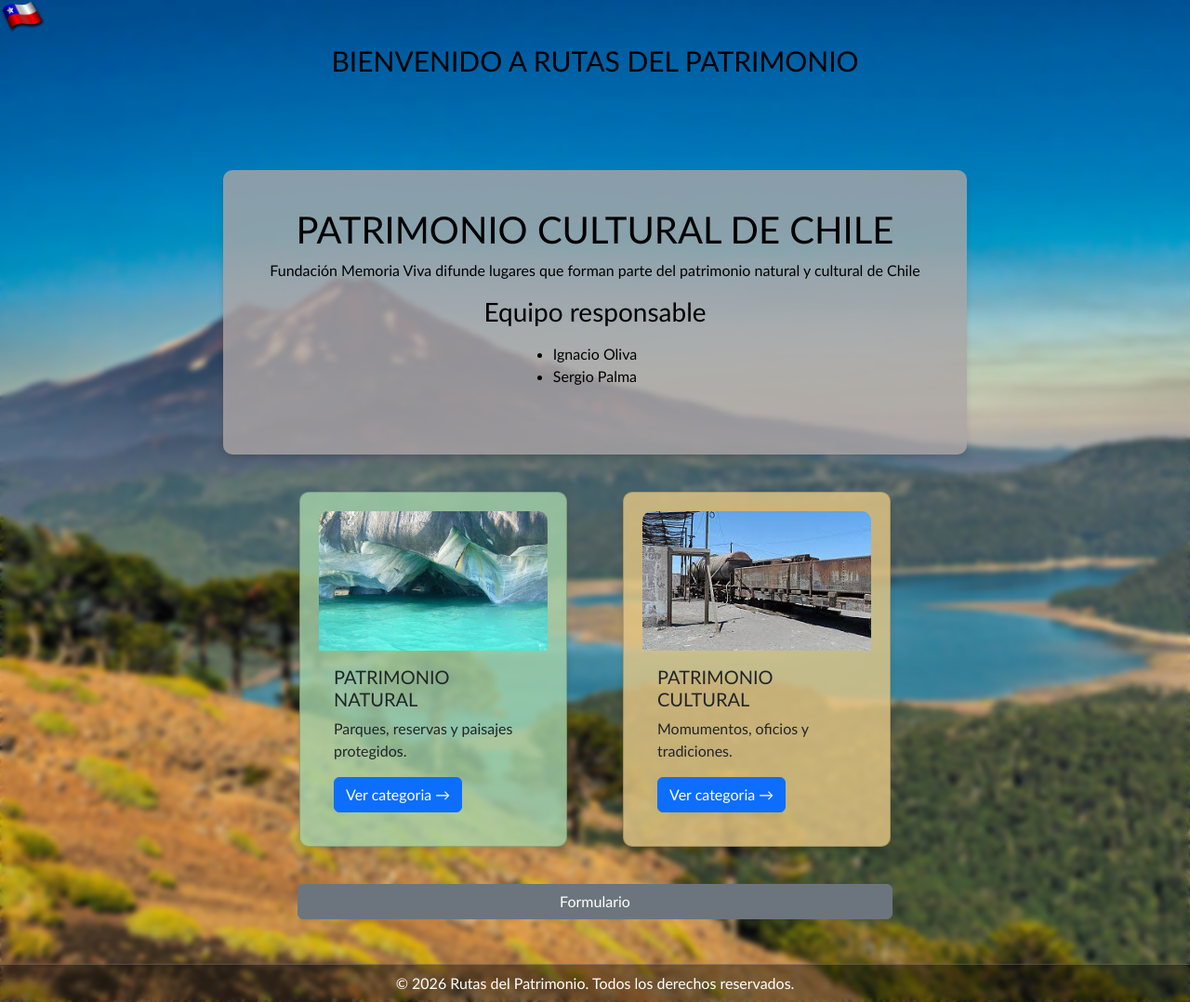
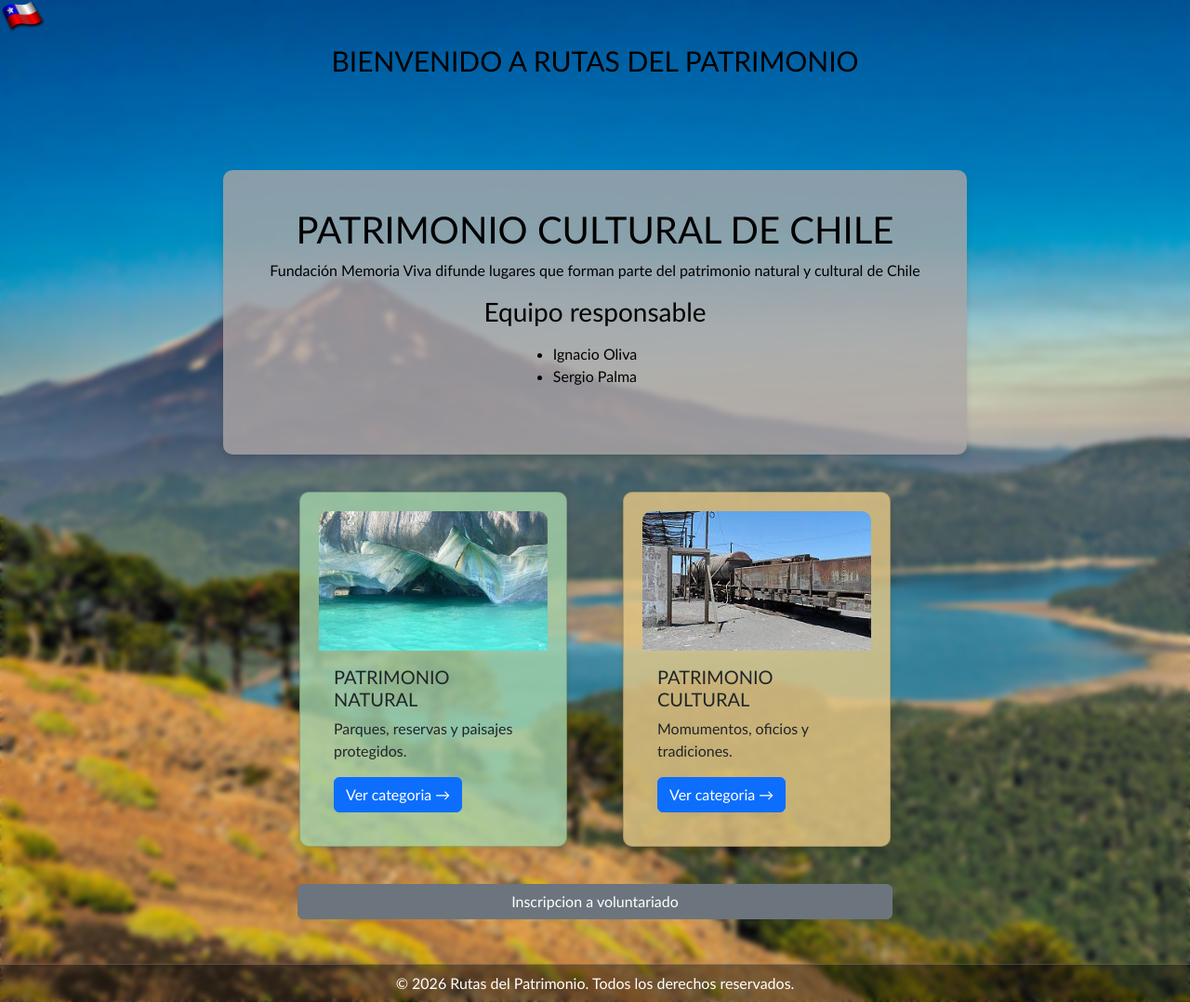
Before and after one commit to Romii-O/Evaluacion_Rutas_Del_Patrimonio, a plain HTML site: page index.html in a window 1280 px wide. Shown: the whole page at 93% size. Drawn offline with nearby package versions, Linux system fonts and the light colour scheme.

Commit message:
cambio de nombre formulario

```diff
--- a/index.html
+++ b/index.html
@@ -45,7 +45,7 @@
 </div>
 </div>
 <div class="d-grid gap-2 col-6 mx-auto">
-    <a href="html/formulario.html" class="btn btn-secondary">Formulario</a>
+    <a href="html/formulario.html" class="btn btn-secondary">Inscripcion a voluntariado</a>
   </div>
 </div>
 </nav>
```
